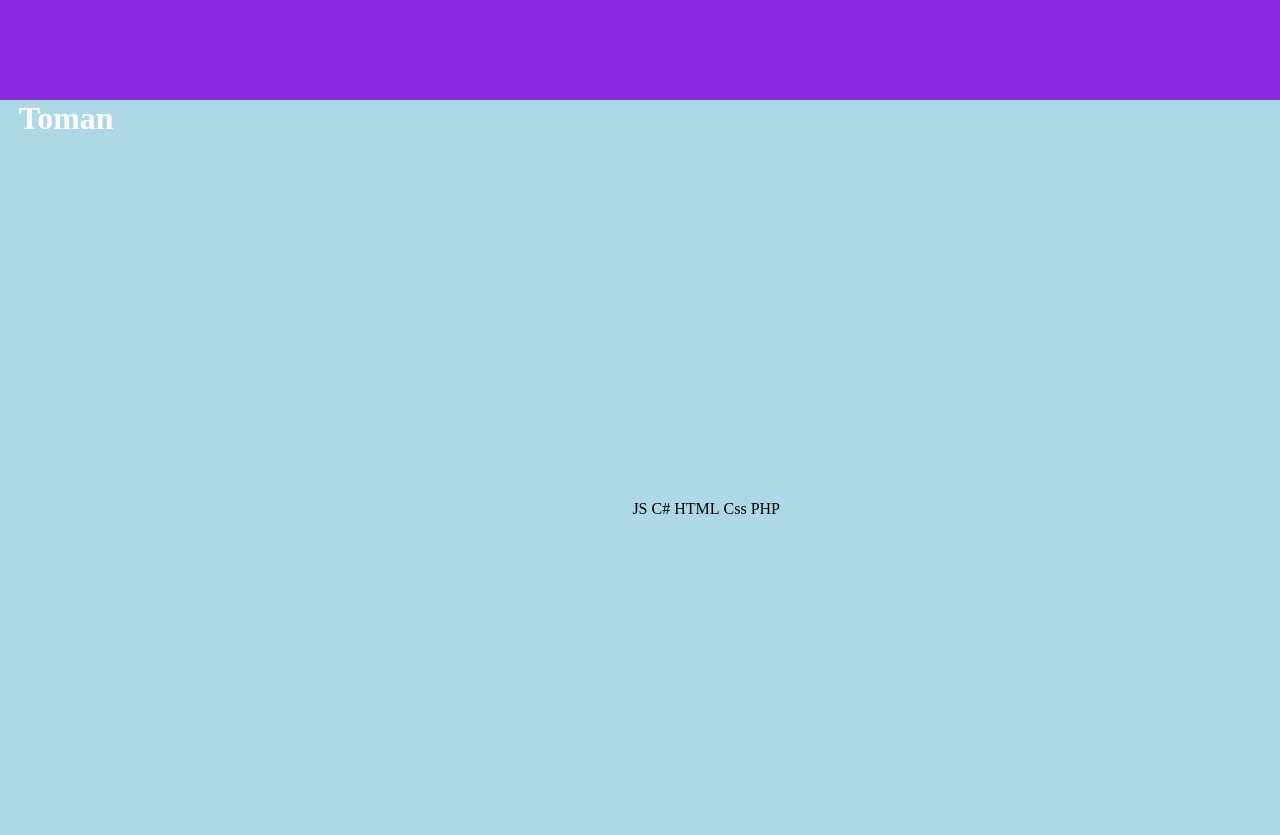
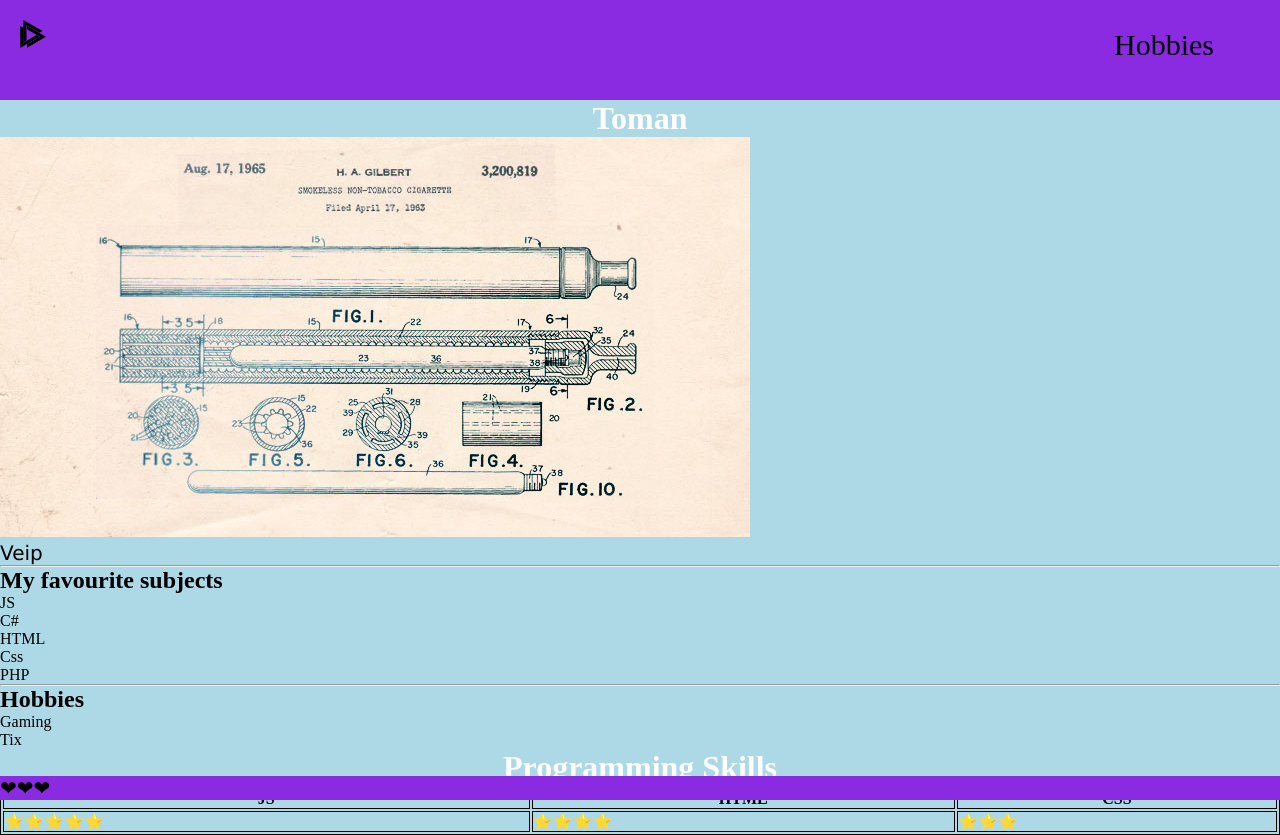
Before and after one commit to Alexxkr1/Homepages, a plain HTML site: page index.html in a window 1280 px wide. Shown: the top 835 px of the page. Drawn offline with Linux system fonts and the light colour scheme.

```diff
--- a/index.html
+++ b/index.html
@@ -8,13 +8,9 @@
 </head>
 <body>
     <div class="NavBar">
-        <a href=""></a>
+        <a href="index.html"><img class="logo" src="pildid/logo.png" alt=""></a>
         <ul>
-            <li>JS</li>
-            <li>C#</li>
-            <li>HTML</li>
-            <li>Css</li>
-            <li>PHP</li>
+            <li><a href="hobbies.html">Hobbies</a></li>
         </ul>
     </div>
 
@@ -59,6 +55,9 @@
 
     </div>
 
+    <footer>
+        <p>❤❤❤</p>
+    </footer>
 
 </body>
 </html>
--- a/stylesheet.css
+++ b/stylesheet.css
@@ -18,31 +18,53 @@ body {
   }
 
 
-
-
 .NavBar{
   background-color: blueviolet;
   height: 100px;
   width: auto;
+  align-items: center;
 }
 
-div ul {
+.NavBar ul {
   float: right;
+  padding-top: 20px;
+  padding-right: 50px;
   list-style-type: none;
-  padding: 500px;
+
 }
 
-div ul li {
+.NavBar ul li {
+
+
   display: inline;
+  display: ;
 }
 
-div li a {
+.NavBar li a {
   display: block;
   color: #000;
   padding: 8px 16px;
+  font-size: 30px;
   text-decoration: none;
 }
 
 table, th, td {
   border:1px solid black;
 }
+
+.logo{
+  width: 2%;
+  height: auto;
+  float: left;
+  padding: 20px;
+}
+footer{
+  bottom: 0;
+  position: fixed;
+  background-color: blueviolet;
+  width: 100%;
+}
+
+footer p{
+  align-items: center;
+}
```
Also changed, not shown: Hobbies.html (added, +36 -0 lines), pildid/logo.png (added), pildid/lol.png (added).
